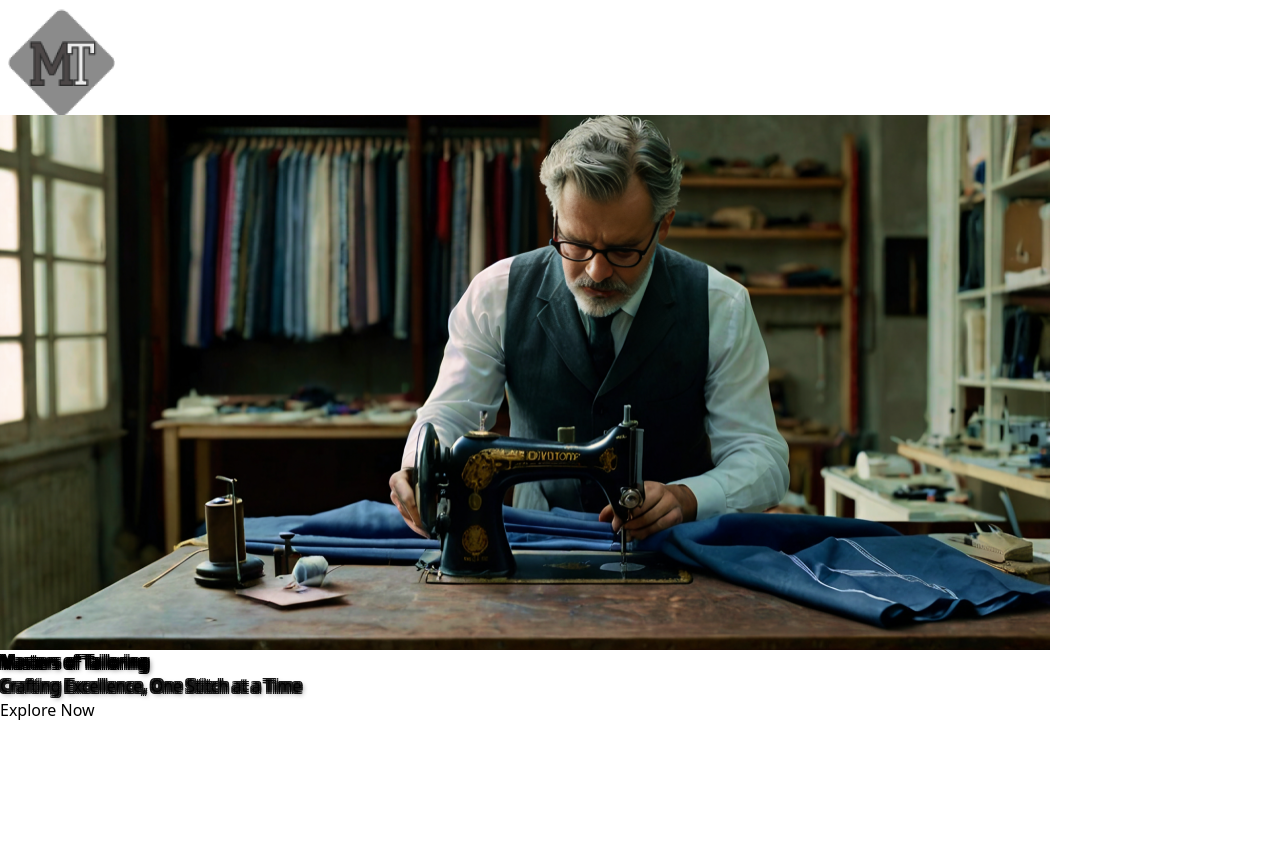
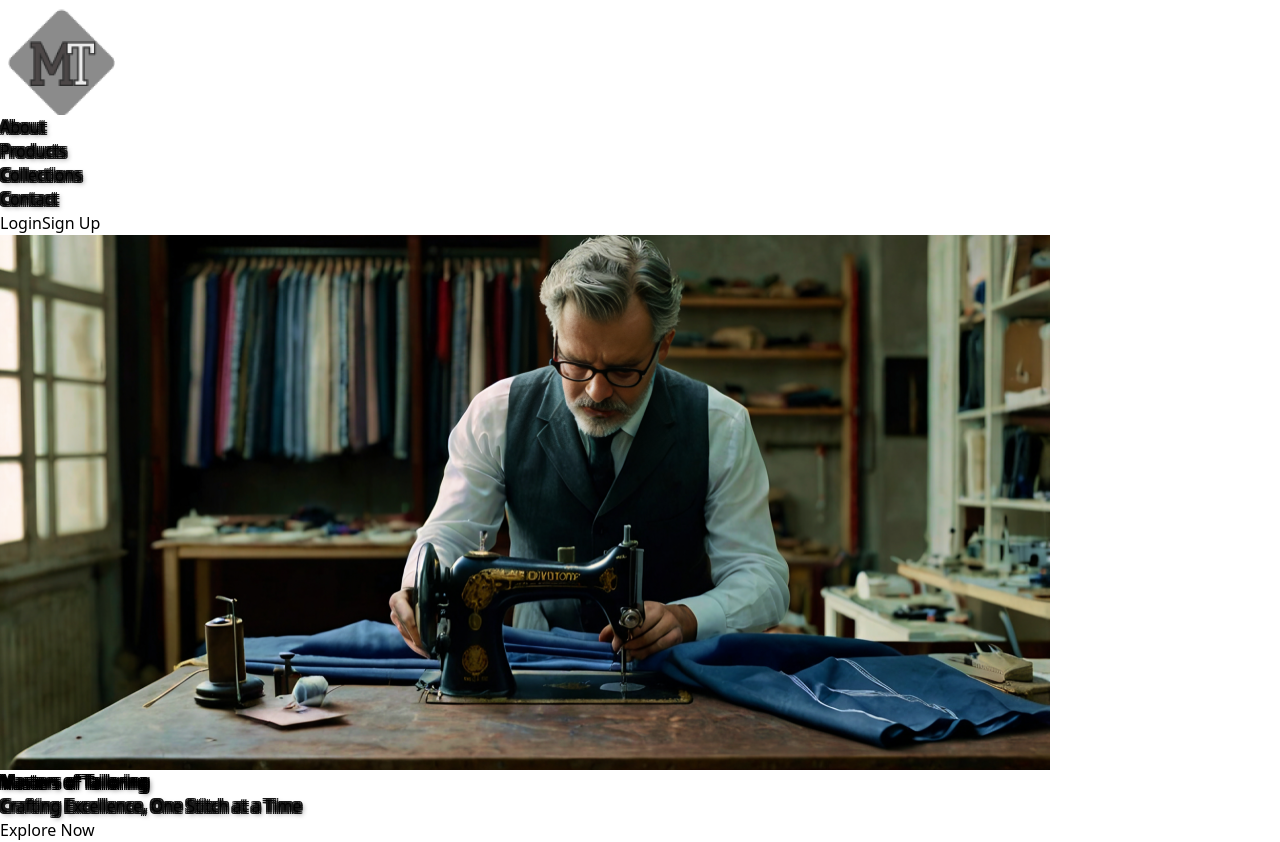
Before and after one commit to gbejoy/Masters_of_tailoring, a React (Vite) app in the folder vite-project/: page / in a window 1280 px wide. Before the commit the page ends 800 px from the top, so only its background shows below. Built offline with nearby package versions, Linux system fonts and the light colour scheme.

Commit message:
Header changes made 1

```diff
--- a/vite-project/src/App.jsx
+++ b/vite-project/src/App.jsx
@@ -1,11 +1,12 @@
-import React from "react";
+import React, { useState } from "react";
 import LandingPage from "./Components/LandingPage";
 
 function App()
 {
+  const [ isSignedIn, setIsSignedIn ] = useState(false);
     return (
       <>
-        <LandingPage />
+        <LandingPage isLogged={isSignedIn} />
       </>
     )
 }
--- a/vite-project/src/Components/Header.jsx
+++ b/vite-project/src/Components/Header.jsx
@@ -1,11 +1,54 @@
 import Logo from "/Website-logo.png"
 
-function Header()
+function Header({ isLogged })
 {
+    const btnStyles = "capitalize backdrop-blur-lg rounded-[0.5rem] w-[5rem] py-2 bg-[#13131399] hover:text-[#F28928]";
+    const navItems = "capitalize text-lg text-stone-100 shadow-text-light hover:text-[#F28928]"
+
     return (
-        <header className="w-full h-[5rem] absolute top-0 left-0">
+        <header className="w-full h-[5rem] absolute top-0 left-0 flex flex-row bg-[#13131334] backdrop-blur-[4px] border-b-2 border-stone-100 items-center justify-between px-[1rem]">
             <div className="h-16 w-16 ">
-                <img src={ Logo } alt="Company's logo" className="text-center" />
+                <img src={ Logo } alt="Company's logo" />
+            </div>
+            <div className={`flex flex-row `}>
+                <dl className="flex flex-row items-center justify-center gap-[2rem] ">
+                    <dd>
+                        <a href="#about" className={ navItems }>
+                            About
+                        </a>
+                    </dd>
+                    <dd>
+                        <a href="#products" className={ navItems }>
+                            Products
+                        </a>
+                    </dd>
+                    <dd>
+                        <a href="#collections" className={ navItems }>
+                            Collections
+                        </a>
+                    </dd>
+                    <dd>
+                        <a href="#contact" className={ navItems }>
+                            Contact
+                        </a>
+                    </dd>
+                </dl>
+                <div className="text-stone-100 flex flex-row gap-2 pl-[2rem] ">
+                    { !isLogged ? <>
+                        <button className={btnStyles}>
+                            Login
+                        </button>
+                        <button className={btnStyles}>
+                            Sign Up
+                        </button>
+                        </>
+                        :
+                        <div className="">
+                            <button className=""></button>
+                            <button className=""></button>
+                        </div>
+                    }
+                </div>
             </div>
         </header>
     )
--- a/vite-project/src/Components/LandingPage.jsx
+++ b/vite-project/src/Components/LandingPage.jsx
@@ -6,10 +6,10 @@ function LandingPage()
         <div className="w-full h-full">
             <Header />
             <div className="h-svh w-full bg=[#17383E]">
-                <img src="/Landing_Page.png" alt="landing page" className="h-full w-full object-cover lg:object-fill" />
+                <img src="/Landing_Page.png" alt="landing page" className="h-full w-full object-cover lg:object-fill " />
             </div>
-            <div className="flex flex-col gap-2 text-center items-center w-[35rem] absolute top-1/2 left-1/2 text-stone-100 -translate-x-1/2 -translate-y-1/2 backdrop-blur-[2px] p-2">
-                <h1 className="text-5xl font-bold shadow-text">Masters of <span className="text-[#F28928]">Tailoring</span></h1>
+            <div className=" w-[20rem] flex flex-col gap-2 text-center items-center md:w-[35rem] absolute top-1/2 left-1/2 text-stone-100 -translate-x-1/2 -translate-y-1/2 backdrop-blur-[2px] p-2">
+                <h1 className="text-3xl md:text-5xl font-bold shadow-text">Masters of <span className="text-[#F28928]">Tailoring</span></h1>
                 <p className="text-[#66E7E1] font-bold shadow-text-light">Crafting Excellence, One Stitch at a Time</p>
                 <button className="backdrop-blur-lg rounded-[0.5rem] w-[8rem] py-2 bg-[#13131334] hover:text-[#F28928] ">Explore Now</button>
             </div>
```
